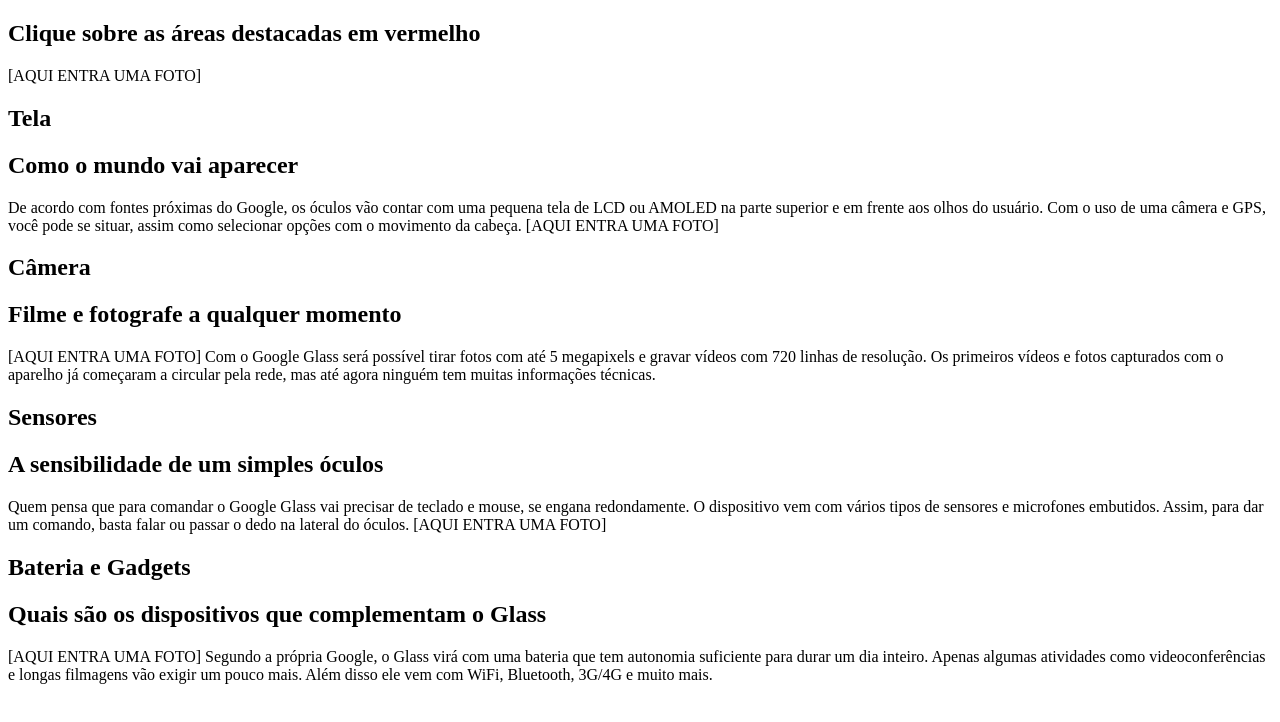
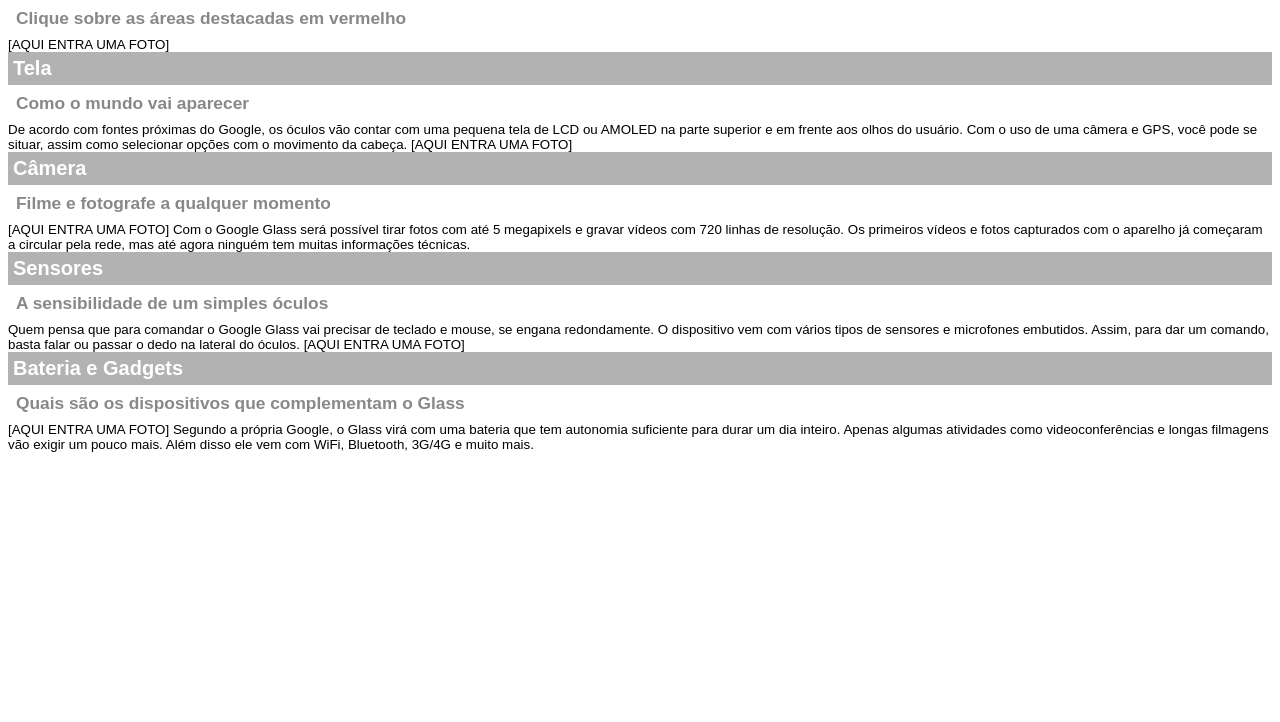
Before and after one commit to gustavosouzaz/learninghtmll, a plain HTML site: page projeto-glass-html5/google-glass.html in a window 1280 px wide. Drawn offline with Linux system fonts and the light colour scheme.

Commit message:
Update google-glass.html

```diff
--- a/projeto-glass-html5/google-glass.html
+++ b/projeto-glass-html5/google-glass.html
@@ -4,7 +4,27 @@
   <meta charset="UTF-8"/>
     <title> Informações sobre Google Glass</title>
     <style>
+     body {
+         font-family: Arial;
+         font-size: 10pt;
+     }
+     p {
+         text-align: justify;
+         text-indent: 40px;
+     }
+     article h1 {
+         font-size: 15pt;
+         color: #ffffff;
+         background-color: rgba(0,0,0,.3);
+         padding: 5px;
+         margin: 0px;
+     }
 
+     article h2 {
+         font-size: 13pt;
+         color: #888888;
+         margin: 8px;
+     }
     </style>
 </head>
 <body>
```
